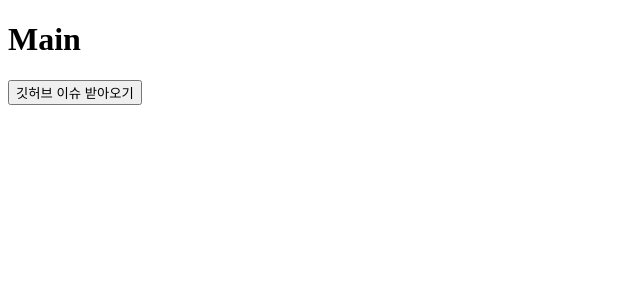
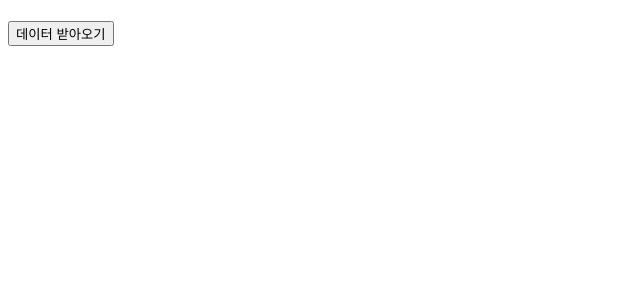
Before and after one commit to front-end-3team/IssuePost_project_pair2, a React (Create React App) app in the folder issue/: page / in a window 1280 px wide. Shown: the top 300 px of the page, without its empty margins (0-640 px from the left). Built offline with nearby package versions, Linux system fonts and the light colour scheme.

Commit message:
Feat: rtk를 활용하여 issue 목록 받아오기

```diff
--- a/issue/src/App.js
+++ b/issue/src/App.js
@@ -1,20 +1,39 @@
-import Home from "pages/Home";
-import Test from "pages/test";
-import { RouterProvider, createBrowserRouter } from "react-router-dom";
+import { getIssue } from "issueSlice";
+import { Provider, useDispatch, useSelector } from "react-redux";
+import { store } from "store";
+
+const GetIssue = () => {
+  const dispatch = useDispatch();
+
+  const issues = useSelector((state) => {
+    return state.getIssue.issues;
+  });
+
+  const status = useSelector((state) => {
+    return state.getIssue.status;
+  });
+
+  return (
+    <>
+      <h1>{status}</h1>
+      <div>{issues && issues.map((user) => <div>{user.id}</div>)}</div>
+      <button
+        onClick={() => {
+          dispatch(getIssue());
+        }}
+      >
+        데이터 받아오기
+      </button>
+    </>
+  );
+};
 
 function App() {
-  const router = createBrowserRouter([
-    {
-      path: "/",
-      element: <Home />,
-    },
-    {
-      path: "/test",
-      element: <Test />,
-    },
-  ]);
-
-  return <RouterProvider router={router}></RouterProvider>;
+  return (
+    <Provider store={store}>
+      <GetIssue />
+    </Provider>
+  );
 }
 
 export default App;
--- /dev/null
+++ b/issue/src/issueSlice.js
@@ -0,0 +1,34 @@
+import { createAsyncThunk, createSlice } from "@reduxjs/toolkit";
+import axios from "axios";
+
+const getIssue = createAsyncThunk("issueSlice/getIssue", async () => {
+  const res = await axios.get(
+    process.env.REACT_APP_BACKEND_URL + "?per_page=15"
+  );
+  return res.data;
+});
+
+const initialState = {
+  issues: [],
+  status: null,
+};
+
+const issueSlice = createSlice({
+  name: "issueSlice",
+  initialState,
+  extraReducers: (builder) => {
+    builder.addCase(getIssue.pending, (state, action) => {
+      state.status = "loading";
+    });
+    builder.addCase(getIssue.fulfilled, (state, action) => {
+      state.status = "success";
+      state.issues.push(...action.payload);
+    });
+    builder.addCase(getIssue.rejected, (state, action) => {
+      state.status = "fail";
+    });
+  },
+});
+
+export default issueSlice;
+export { getIssue };
--- a/issue/src/pages/Home.js
+++ /dev/null
@@ -1,18 +0,0 @@
-import { useNavigate } from "react-router-dom";
-
-function Home() {
-  const navigate = useNavigate();
-
-  const onNavigateTest = () => {
-    navigate("/test");
-  };
-
-  return (
-    <>
-      <h1>Main</h1>
-      <button onClick={onNavigateTest}>깃허브 이슈 받아오기</button>
-    </>
-  );
-}
-
-export default Home;
--- a/issue/src/pages/test.js
+++ /dev/null
@@ -1,31 +0,0 @@
-import { useEffect, useState } from "react";
-import axios from "axios";
-
-function Test() {
-  const [users, setUsers] = useState();
-  const getData = async () => {
-    try {
-      const response = await axios.get(
-        process.env.REACT_APP_BACKEND_URL + "?per_page=25&page=1"
-      );
-
-      const response2 = await axios.get(
-        process.env.REACT_APP_BACKEND_URL + "?per_page=25&page=2"
-      );
-
-      setUsers(response.data);
-      console.log(response.data);
-      console.log(response2.data);
-    } catch {
-      console.log("error");
-    }
-  };
-
-  useEffect(() => {
-    getData();
-  }, []);
-
-  return <div>{users && users.map((user) => <div>{user.id}</div>)}</div>;
-}
-
-export default Test;
--- /dev/null
+++ b/issue/src/store.js
@@ -0,0 +1,8 @@
+import { configureStore } from "@reduxjs/toolkit";
+import issueSlice from "issueSlice";
+
+export const store = configureStore({
+  reducer: {
+    getIssue: issueSlice.reducer,
+  },
+});
```
